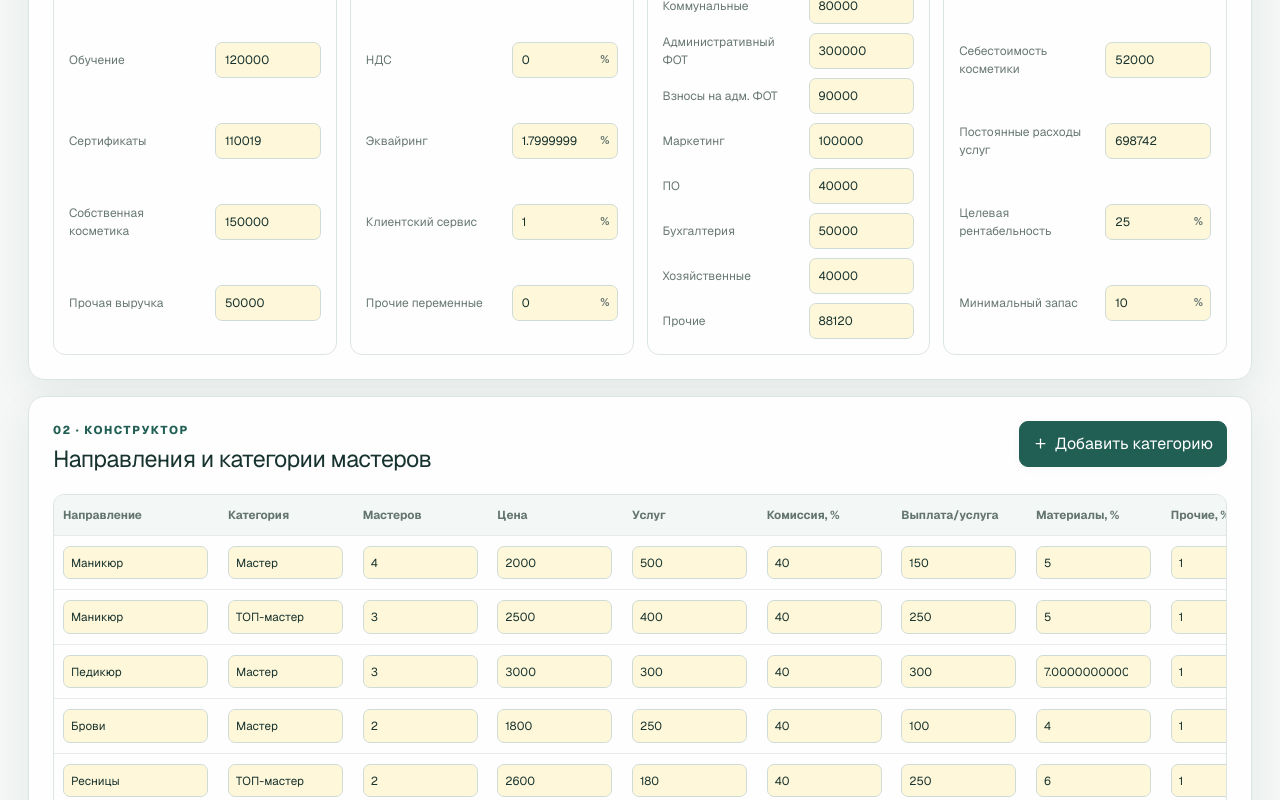
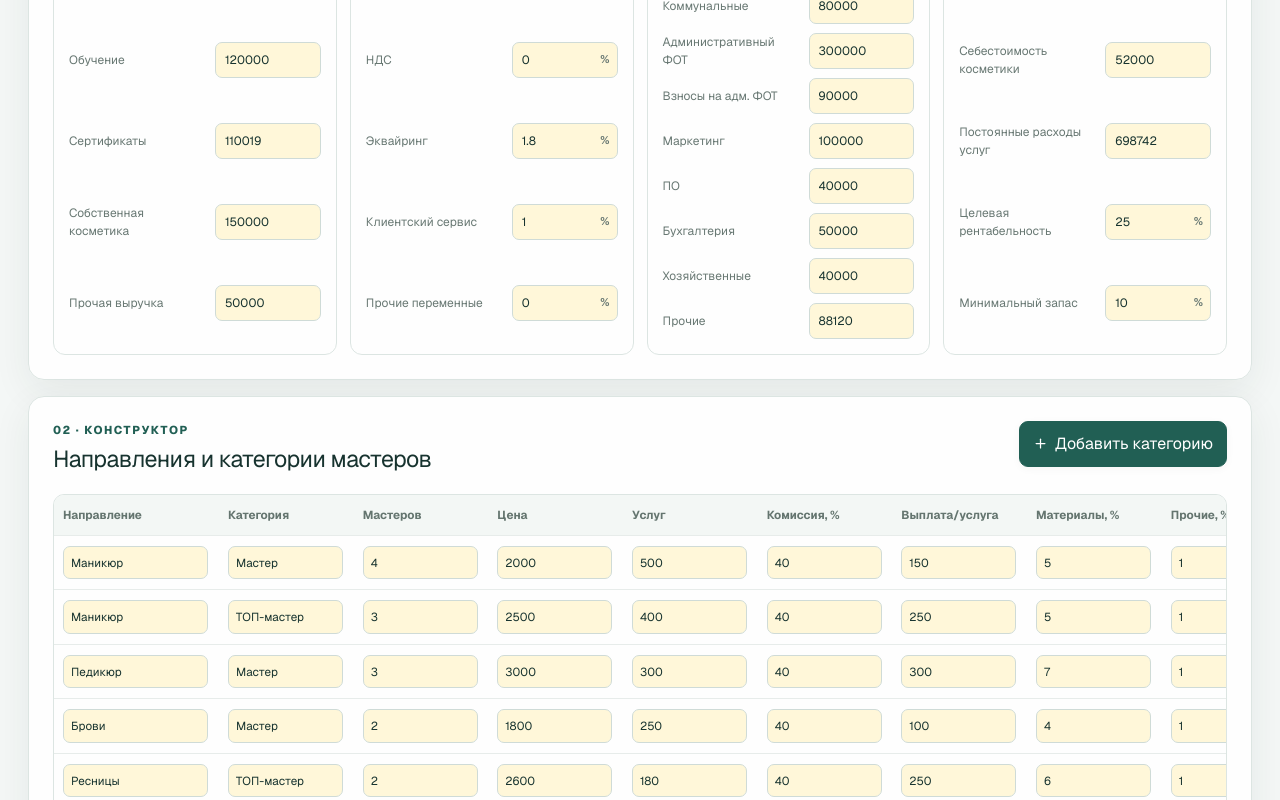
Before and after one commit to Anastasia345-byte/Mango-TBU, a Next.js app: page / in a window 1280 px wide. Shown: the part 560-1360 px from the top of the page. Built offline with nearby package versions, Linux system fonts and the light colour scheme.

Commit message:
Polish validation and percentage inputs

```diff
--- a/src/components/dashboard.tsx
+++ b/src/components/dashboard.tsx
@@ -23,7 +23,7 @@ function MoneyField({ label, name, register }: { label: string; name: NumberKey;
 }
 
 function RateField({ label, name, value, setValue }: { label: string; name: NumberKey; value: number; setValue: ReturnType<typeof useForm<SalonInputs>>["setValue"] }) {
-  return <label className="field"><span>{label}</span><div className="suffix"><input type="number" min="0" max="100" step="0.1" value={Number.isFinite(value) ? value * 100 : 0} onChange={(e) => setValue(name, Number(e.target.value) / 100, { shouldDirty: true })} /><b>%</b></div></label>;
+  return <label className="field"><span>{label}</span><div className="suffix"><input type="number" min="0" max="100" step="0.1" value={Number.isFinite(value) ? Math.round(value * 1000) / 10 : 0} onChange={(e) => setValue(name, Number(e.target.value) / 100, { shouldDirty: true, shouldValidate: true })} /><b>%</b></div></label>;
 }
 
 function Kpi({ title, value, detail, tone = "neutral" }: { title: string; value: string; detail: string; tone?: "good" | "warn" | "bad" | "neutral" }) {
@@ -134,7 +134,7 @@ export function Dashboard() {
         <fieldset><legend>Постоянные расходы</legend><MoneyField label="Аренда" name="rent" register={register}/><MoneyField label="Коммунальные" name="utilities" register={register}/><MoneyField label="Административный ФОТ" name="adminPayroll" register={register}/><MoneyField label="Взносы на адм. ФОТ" name="adminContributions" register={register}/><MoneyField label="Маркетинг" name="marketing" register={register}/><MoneyField label="ПО" name="software" register={register}/><MoneyField label="Бухгалтерия" name="accounting" register={register}/><MoneyField label="Хозяйственные" name="household" register={register}/><MoneyField label="Прочие" name="otherFixed" register={register}/></fieldset>
         <fieldset><legend>Себестоимость и цели</legend><MoneyField label="Себестоимость розницы" name="retailCost" register={register}/><MoneyField label="Себестоимость косметики" name="ownCosmeticsCost" register={register}/><MoneyField label="Постоянные расходы услуг" name="serviceFixedCosts" register={register}/><RateField label="Целевая рентабельность" name="targetMargin" value={values.targetMargin} setValue={setValue}/><RateField label="Минимальный запас" name="minimumSafetyMargin" value={values.minimumSafetyMargin} setValue={setValue}/></fieldset>
       </div>
-      {!formState.isValid && <p className="error"><AlertTriangle/>Проверьте отрицательные значения и ставки выше 100%.</p>}
+      {Object.keys(formState.errors).length > 0 && <p className="error"><AlertTriangle/>Проверьте отрицательные значения и ставки выше 100%.</p>}
     </section>
 
     <section className="panel">
@@ -142,10 +142,10 @@ export function Dashboard() {
       <div className="table-wrap"><table className="editor"><thead><tr><th>Направление</th><th>Категория</th><th>Мастеров</th><th>Цена</th><th>Услуг</th><th>Комиссия, %</th><th>Выплата/услуга</th><th>Материалы, %</th><th>Прочие, %</th><th>Прочие/услуга</th><th></th></tr></thead><tbody>{fields.fields.map((field, i) => <tr key={field.formId}>
         <td><input {...register(`categories.${i}.direction`)} /></td><td><input {...register(`categories.${i}.name`)} /></td>
         {(["masters","price","volume"] as const).map(k => <td key={k}><input type="number" min="0" {...register(`categories.${i}.${k}`, { valueAsNumber: true })}/></td>)}
-        <td><input type="number" min="0" max="100" value={(values.categories?.[i]?.commissionRate ?? 0)*100} onChange={e=>setValue(`categories.${i}.commissionRate`,Number(e.target.value)/100)}/></td>
+        <td><input type="number" min="0" max="100" value={Math.round((values.categories?.[i]?.commissionRate ?? 0)*1000)/10} onChange={e=>setValue(`categories.${i}.commissionRate`,Number(e.target.value)/100,{shouldValidate:true})}/></td>
         <td><input type="number" min="0" {...register(`categories.${i}.payoutPerService`,{valueAsNumber:true})}/></td>
-        <td><input type="number" min="0" max="100" value={(values.categories?.[i]?.consumablesRate ?? 0)*100} onChange={e=>setValue(`categories.${i}.consumablesRate`,Number(e.target.value)/100)}/></td>
-        <td><input type="number" min="0" max="100" value={(values.categories?.[i]?.otherVariableRate ?? 0)*100} onChange={e=>setValue(`categories.${i}.otherVariableRate`,Number(e.target.value)/100)}/></td>
+        <td><input type="number" min="0" max="100" value={Math.round((values.categories?.[i]?.consumablesRate ?? 0)*1000)/10} onChange={e=>setValue(`categories.${i}.consumablesRate`,Number(e.target.value)/100,{shouldValidate:true})}/></td>
+        <td><input type="number" min="0" max="100" value={Math.round((values.categories?.[i]?.otherVariableRate ?? 0)*1000)/10} onChange={e=>setValue(`categories.${i}.otherVariableRate`,Number(e.target.value)/100,{shouldValidate:true})}/></td>
         <td><input type="number" min="0" {...register(`categories.${i}.otherVariablePerService`,{valueAsNumber:true})}/></td>
         <td className="row-actions"><button title="Копировать" onClick={()=>fields.insert(i+1,{...getValues(`categories.${i}`),id:crypto.randomUUID()})}><Copy/></button><button title="Удалить" onClick={()=>fields.remove(i)}><Trash2/></button></td>
       </tr>)}</tbody></table></div>
```
